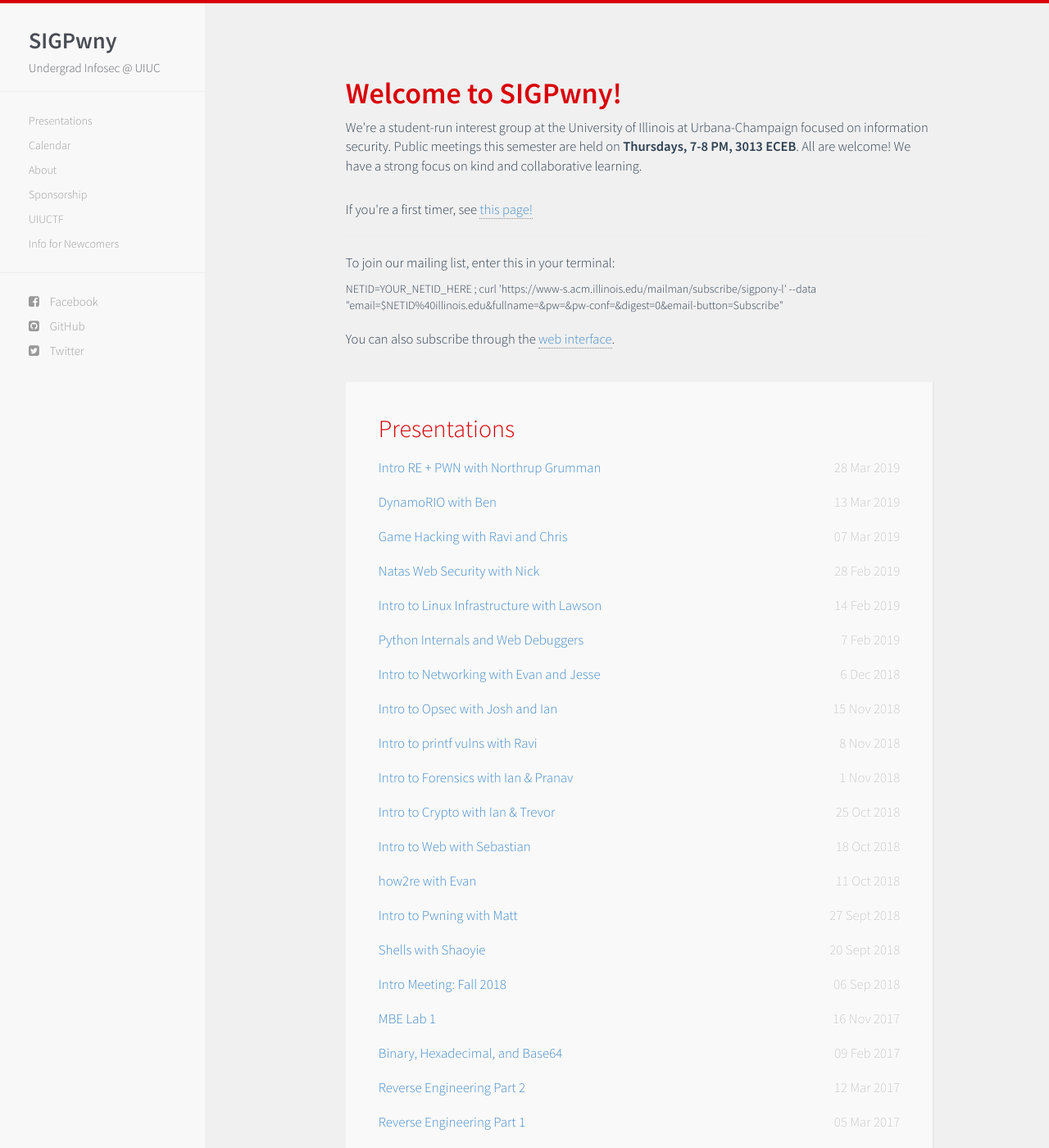
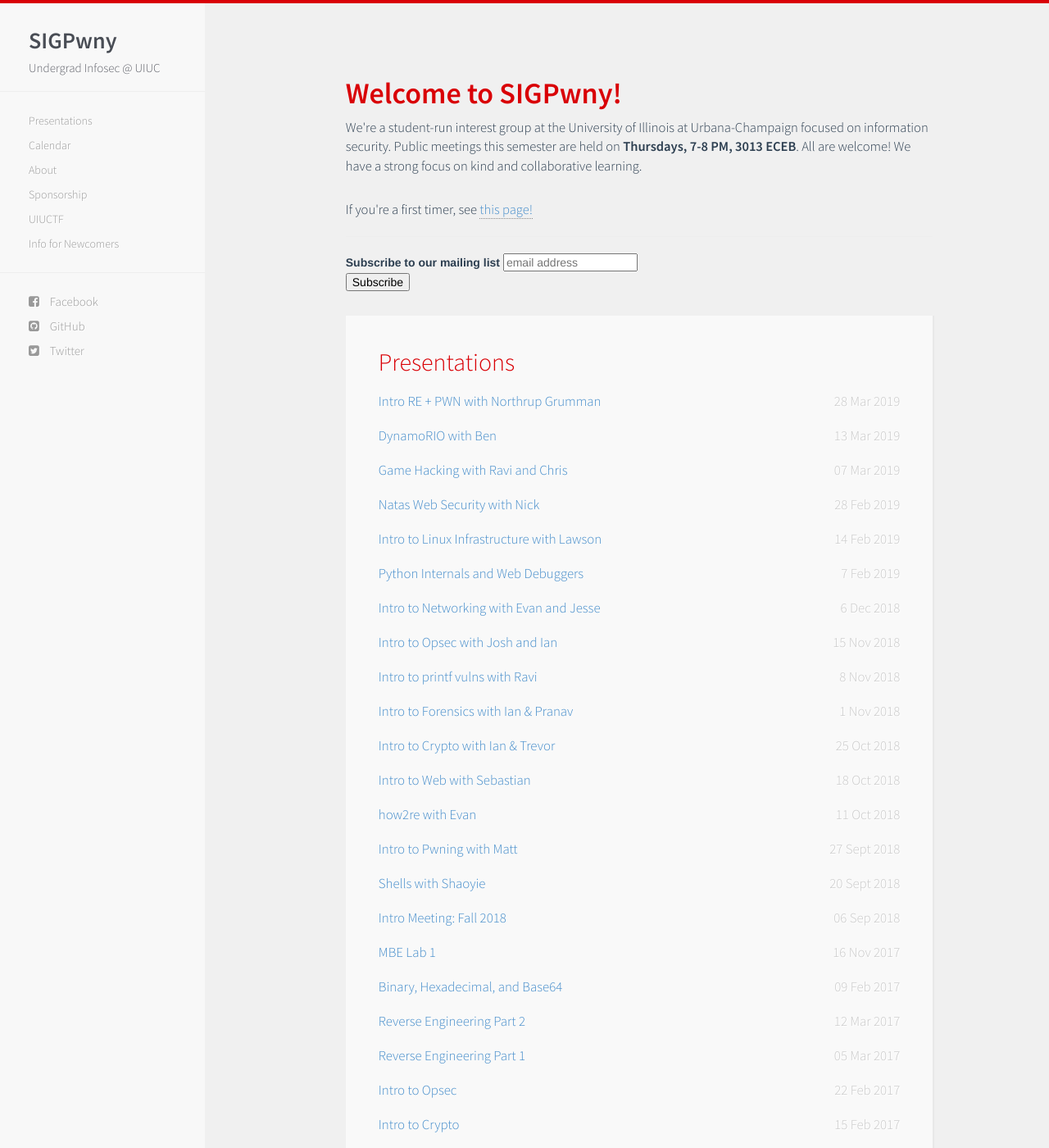
Before and after one commit to sigpwny/sigpwny.github.io-archive, a Jekyll site: the page built from index.html, in a window 1280 px wide and 1400 px high. Shown: the whole window at 82% size. Built offline with Jekyll 4.4.1, drawn with Linux system fonts in a browser that asks for light colours; nearby versions of some CDN libraries; comment, search, counter and statistics services are not loaded.

Commit message:
Updated mailing list (#23)

```diff
--- a/_includes/greeting.html
+++ b/_includes/greeting.html
@@ -9,10 +9,27 @@
     <p>If you're a first timer, see <a href = "\newcomers.html">this page!</a></p>
     <hr>
 
-    <p>To join our mailing list, enter this in your terminal:</p>
-    <div>NETID=YOUR_NETID_HERE ; curl 'https://www-s.acm.illinois.edu/mailman/subscribe/sigpony-l' --data "email=$NETID%40illinois.edu&fullname=&pw=&pw-conf=&digest=0&email-button=Subscribe"</div>
-    <br>
-    <p>You can also subscribe through the <a href='https://www-s.acm.illinois.edu/mailman/listinfo/sigpony-l'>web interface</a>.</p>
+    <!-- Begin Mailchimp Signup Form -->
+	<link href="//cdn-images.mailchimp.com/embedcode/slim-10_7.css" rel="stylesheet" type="text/css">
+	<style type="text/css">
+		#mc_embed_signup form{padding: 0 0 0 0; }
+		#mc_embed_signup{clear:left; font:14px Helvetica,Arial,sans-serif; }
+		/* Add your own Mailchimp form style overrides in your site stylesheet or in this style block.
+		   We recommend moving this block and the preceding CSS link to the HEAD of your HTML file. */
+	</style>
+	<div id="mc_embed_signup">
+	<form action="https://sigpwny.us20.list-manage.com/subscribe/post?u=1ff4aed29594a168383454731&amp;id=249e6aa6be" method="post" id="mc-embedded-subscribe-form" name="mc-embedded-subscribe-form" class="validate" target="_blank" novalidate>
+		<div id="mc_embed_signup_scroll">
+		<label for="mce-EMAIL">Subscribe to our mailing list</label>
+		<input type="email" value="" name="EMAIL" class="email" id="mce-EMAIL" placeholder="email address" required>
+		<!-- real people should not fill this in and expect good things - do not remove this or risk form bot signups-->
+		<div style="position: absolute; left: -5000px;" aria-hidden="true"><input type="text" name="b_1ff4aed29594a168383454731_249e6aa6be" tabindex="-1" value=""></div>
+		<div class="clear"><input type="submit" value="Subscribe" name="subscribe" id="mc-embedded-subscribe" class="button"></div>
+		</div>
+	</form>
+	</div>
+	<!--End mc_embed_signup-->
+
     </div>
   </div>
   <div class ="container">
```
